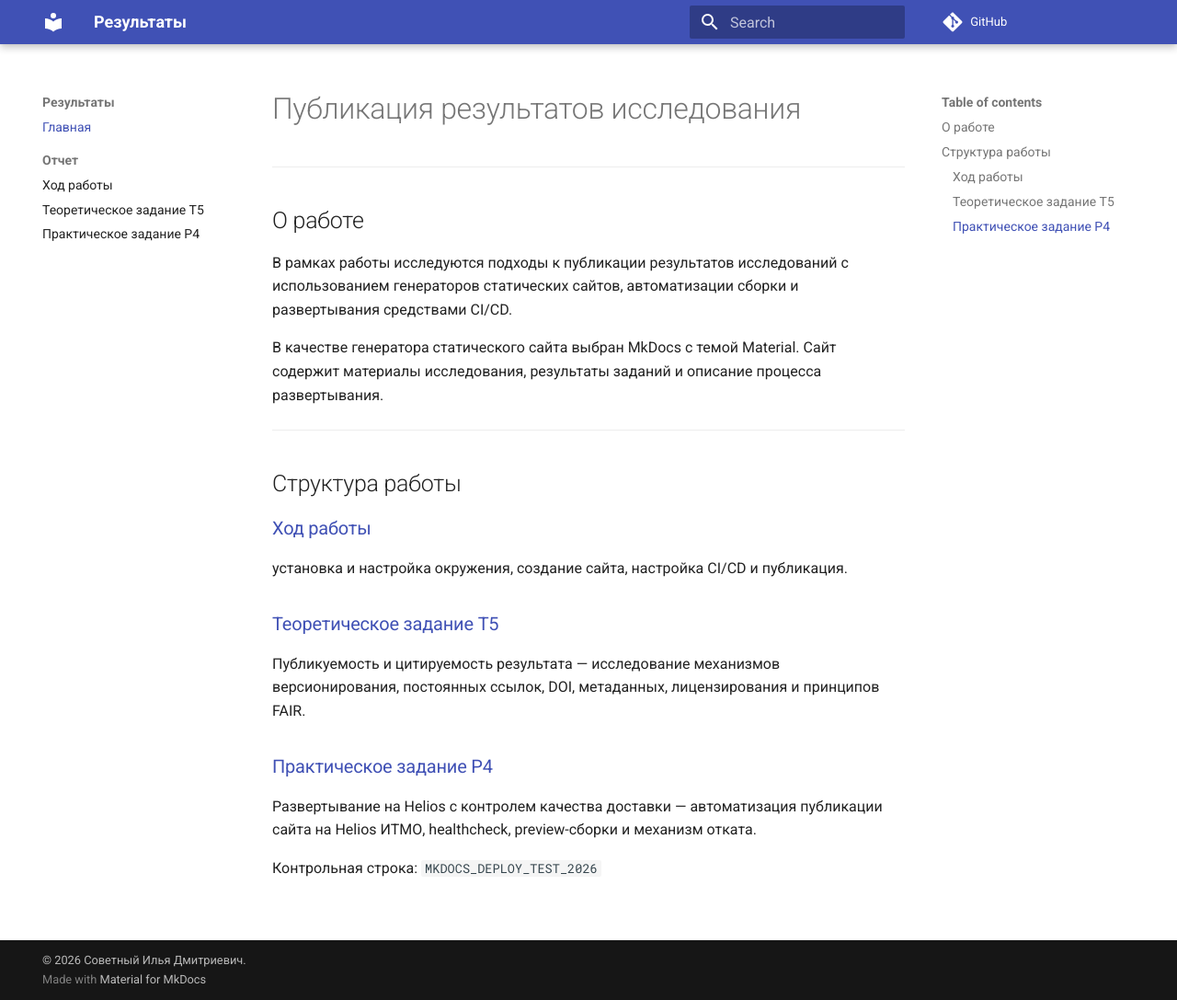
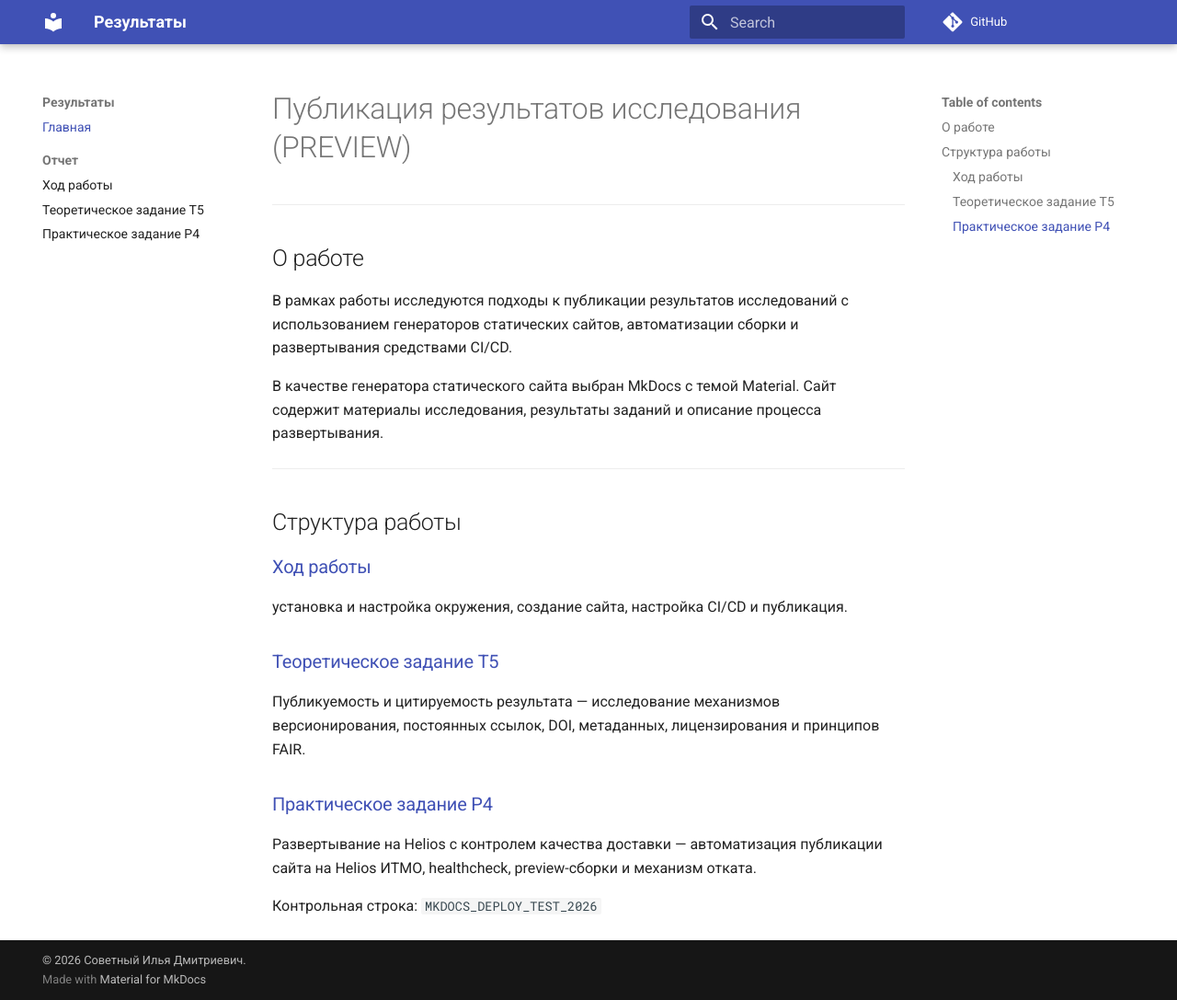
Before and after one commit to gr33b0k/pyweb_t1, an MkDocs documentation site: the page built from docs/index.md, in a window 1280 px wide and 1087 px high. Shown: the whole window at 92% size. Built offline with MkDocs 1.6.1 and Material for MkDocs 9.7.7, drawn with Linux system fonts in a browser that asks for light colours; comment, search, counter and statistics services are not loaded.

Commit message:
test: verify Helios preview deployment

```diff
--- a/docs/index.md
+++ b/docs/index.md
@@ -1,4 +1,4 @@
-# Публикация результатов исследования
+# Публикация результатов исследования (PREVIEW)
 
 ---
 
```
